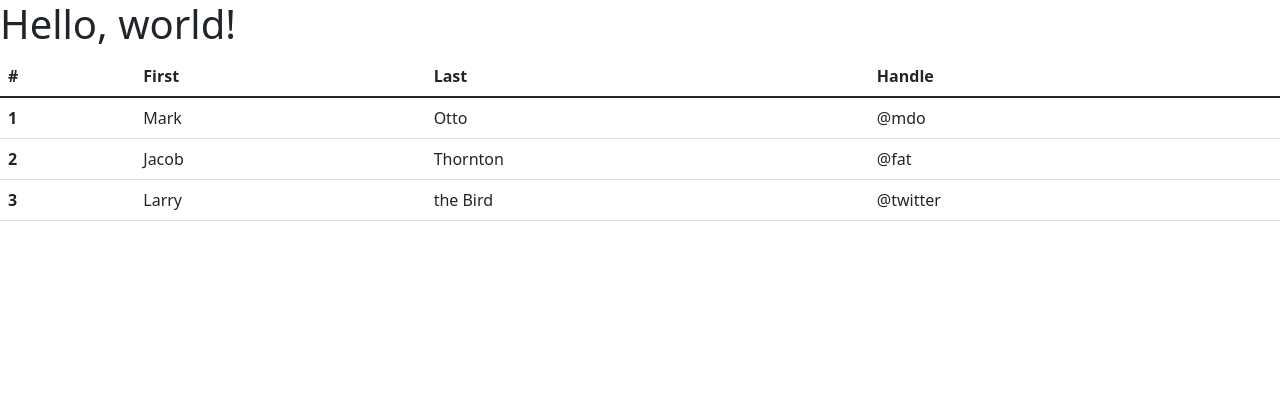
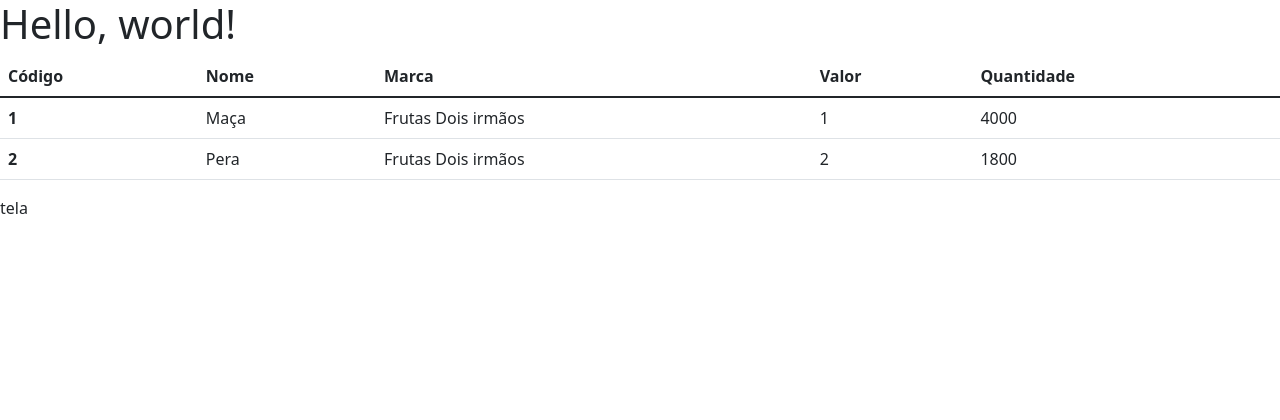
Before and after one commit to DavidRusycki/crud, a PHP site: page / in a window 1280 px wide. Shown: the top 420 px of the page. Before the commit the page ends 221 px from the top, so only its background shows below. Run offline with PHP 8.4, Linux system fonts and the light colour scheme; data comes from the database, SQL or seed files in the repository.

Commit message:
Geração de tabela

```diff
--- a/Controller/controllerBase.php
+++ b/Controller/controllerBase.php
@@ -14,3 +14,14 @@ function iniciaSessao() {
 function validaInicio() {
     validationInicio();
 }
+
+/**
+ * Retorna a primeira posição de um array.
+ * @param Array $aArray
+ * @return Mixed
+ */
+function getFirstFromArray($aArray) {
+    foreach($aArray as $xThing) {
+        return $xThing;
+    }
+}
--- a/Controller/controllerBd.php
+++ b/Controller/controllerBd.php
@@ -1,4 +1,7 @@
 <?php
+
+use FFI\Exception;
+
 require_once('./Controller/controllerValidation.php');
 
 const BD_NAME = 'crud';
@@ -21,11 +24,13 @@ function execute($sSql) {
     } catch (\Throwable $e) {
         if (isAdmin()) {
             echo $e;
+            throw new \Exception('error');
         }
         else {
             echo '<h1>Ops! :(</h1>';
             echo '<br/>';
             echo 'Ocorreram problemas internos não esperados.';
+            throw new \Exception();
         }
     }
 }
--- a/Controller/controllerMenu.php
+++ b/Controller/controllerMenu.php
@@ -6,5 +6,4 @@
 function exibeMenu() {
     //Ao dar require nesse arquivo ele já imprime o conteúdo da view sendo assim ele foi colocado de maneira interna no método.
     require_once('./View/viewMenu.php');
-    montaMenu();
 }
--- a/SQL/create.sql
+++ b/SQL/create.sql
@@ -8,9 +8,9 @@ SET time_zone = "+00:00";
 
 CREATE TABLE `produto` (
   `codigo` int(11) NOT NULL,
-  `valor` decimal(6) NOT NULL,
   `nome` varchar(50) NOT NULL,
   `marca` varchar(30) NOT NULL,
+  `valor` decimal(6) NOT NULL,
   `quantidade` int(11) NOT NULL
 ) ENGINE=InnoDB DEFAULT CHARSET=latin1;
 
--- /dev/null
+++ b/SQL/sql.php
@@ -0,0 +1,12 @@
+<?php
+
+/**
+ * Retorna o sql para consultar os produtos.
+ * @return String $sSql
+ */
+function getSqlConsultaProdutos() {
+    $sSql = "
+        SELECT * FROM produto
+    ";
+    return $sSql;
+}
--- a/View/viewMenu.php
+++ b/View/viewMenu.php
@@ -1,3 +1,82 @@
+<?php
+require_once('./Controller/controllerBd.php');
+require_once('./Controller/controllerBase.php');
+require_once('./SQL/sql.php');
+
+/**
+ * Monta a tabela de exibição das informações.
+ */
+function montaMenu() {
+    $aRegistros = execute(getSqlConsultaProdutos());
+    echo '<table class="table">';
+    montaColunas($aRegistros);
+    montaLinhas($aRegistros);
+    echo '</table>';
+}
+
+/**
+ * Monta a consulta de acordo com o necessário.
+ */
+function montaColunas($aRegistros) {
+    echo '<thead>';
+    echo '<tr>';
+    foreach(getFirstFromArray($aRegistros) as $sColuna => $xValor) {
+        trataTituloColuna($sColuna);
+    }
+    echo '</tr>';
+    echo '</thead>';
+}
+
+/**
+ * Permite tratar o titulo da coluna.
+ */
+function trataTituloColuna($sColuna) {
+    switch ($sColuna) {
+        case 'codigo':
+            echo "<th scope=\"col\">Código</th>";
+            break;
+
+        default:
+        $sColuna = ucfirst($sColuna);
+        echo "<th scope=\"col\">{$sColuna}</th>";
+            break;
+    }
+
+}
+
+/**
+ * Monta as linhas com os valores vindos do banco de dados.
+ * @param Array $aRegistros - Valores do banco.
+ */
+function montaLinhas($aRegistros) {
+    echo '<tbody>';
+    foreach($aRegistros as $aLinha) {
+        echo '<tr>';
+        foreach($aLinha as $sColuna => $xValor) {
+            trataLinha($sColuna, $xValor);
+        }
+        echo '</tr>';
+    }
+    echo '</tbody>';
+}
+
+/**
+ * Possibilita realizar um tratamento para as linhas.
+ */
+function trataLinha($sColuna, $xValor) {
+    switch ($sColuna) {
+        case 'codigo':
+        echo "<th scope=\"row\">{$xValor}</th>";
+            break;
+
+        default:
+        echo "<td>{$xValor}</td>";
+            break;
+    }
+}
+
+?>
+
 <!doctype html>
 <html lang="en">
 
@@ -14,37 +93,7 @@
 <body>
     <h1>Hello, world!</h1>
 
-
-    <table class="table">
-        <thead>
-            <tr>
-                <th scope="col">#</th>
-                <th scope="col">First</th>
-                <th scope="col">Last</th>
-                <th scope="col">Handle</th>
-            </tr>
-        </thead>
-        <tbody>
-            <tr>
-                <th scope="row">1</th>
-                <td>Mark</td>
-                <td>Otto</td>
-                <td>@mdo</td>
-            </tr>
-            <tr>
-                <th scope="row">2</th>
-                <td>Jacob</td>
-                <td>Thornton</td>
-                <td>@fat</td>
-            </tr>
-            <tr>
-                <th scope="row">3</th>
-                <td>Larry</td>
-                <td>the Bird</td>
-                <td>@twitter</td>
-            </tr>
-        </tbody>
-    </table>
+    <?php montaMenu() ?>
 
     <!-- Optional JavaScript; choose one of the two! -->
     <!-- Option 1: Bootstrap Bundle with Popper -->
@@ -52,14 +101,3 @@
 </body>
 
 </html>
-
-<?php
-
-function montaMenu() {
-
-
-
-
-}
-
-?>
--- a/index.php
+++ b/index.php
@@ -13,3 +13,47 @@ require_once('./Controller/controllerMenu.php');
 exibeMenu();
 
 ?>
+
+<!DOCTYPE html>
+<html lang="en">
+<head>
+    <meta charset="UTF-8">
+    <meta http-equiv="X-UA-Compatible" content="IE=edge">
+    <meta name="viewport" content="width=device-width, initial-scale=1.0">
+    <title>Document</title>
+<style>
+
+.tampa {
+width: 100%;
+height: 100vh;
+background-color: rgba(0, 0, 0, 0.432);
+z-index: 3;
+box-sizing: border-box;
+position: fixed;
+}
+
+.tela {
+
+width: 20%;
+height: 100vh;
+
+}
+
+</style>
+
+</head>
+<body>
+
+<div class="tela">
+
+
+    tela
+
+</div>
+
+<div class="tampa">
+    ...
+</div>
+
+</body>
+</html>
```
